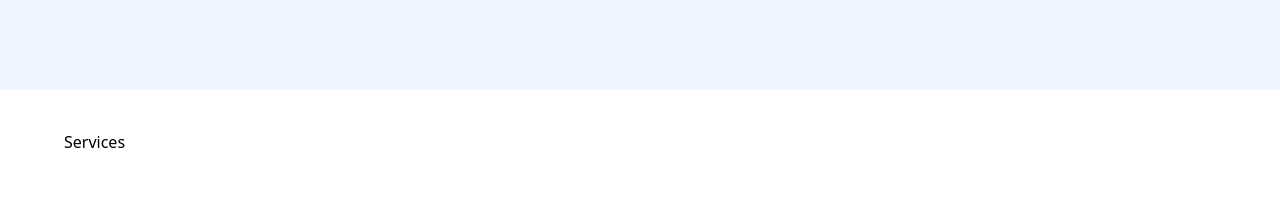
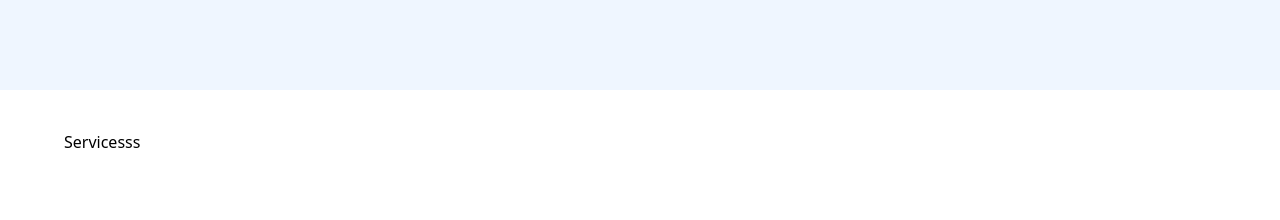
Before and after one commit to balavenkat123/B-Bikes, a React (Vite) app: page / in a window 1280 px wide. Shown: the part 1580-1800 px from the top of the page. Built offline with nearby package versions, Linux system fonts and the light colour scheme; a web font is replaced by a local one.

Commit message:
services section

```diff
--- a/src/sections/Services.jsx
+++ b/src/sections/Services.jsx
@@ -2,7 +2,7 @@ import React from 'react'
 
 const Services = () => {
   return (
-    <div>Services</div>
+    <div>Servicesss</div>
   )
 }
 
```
